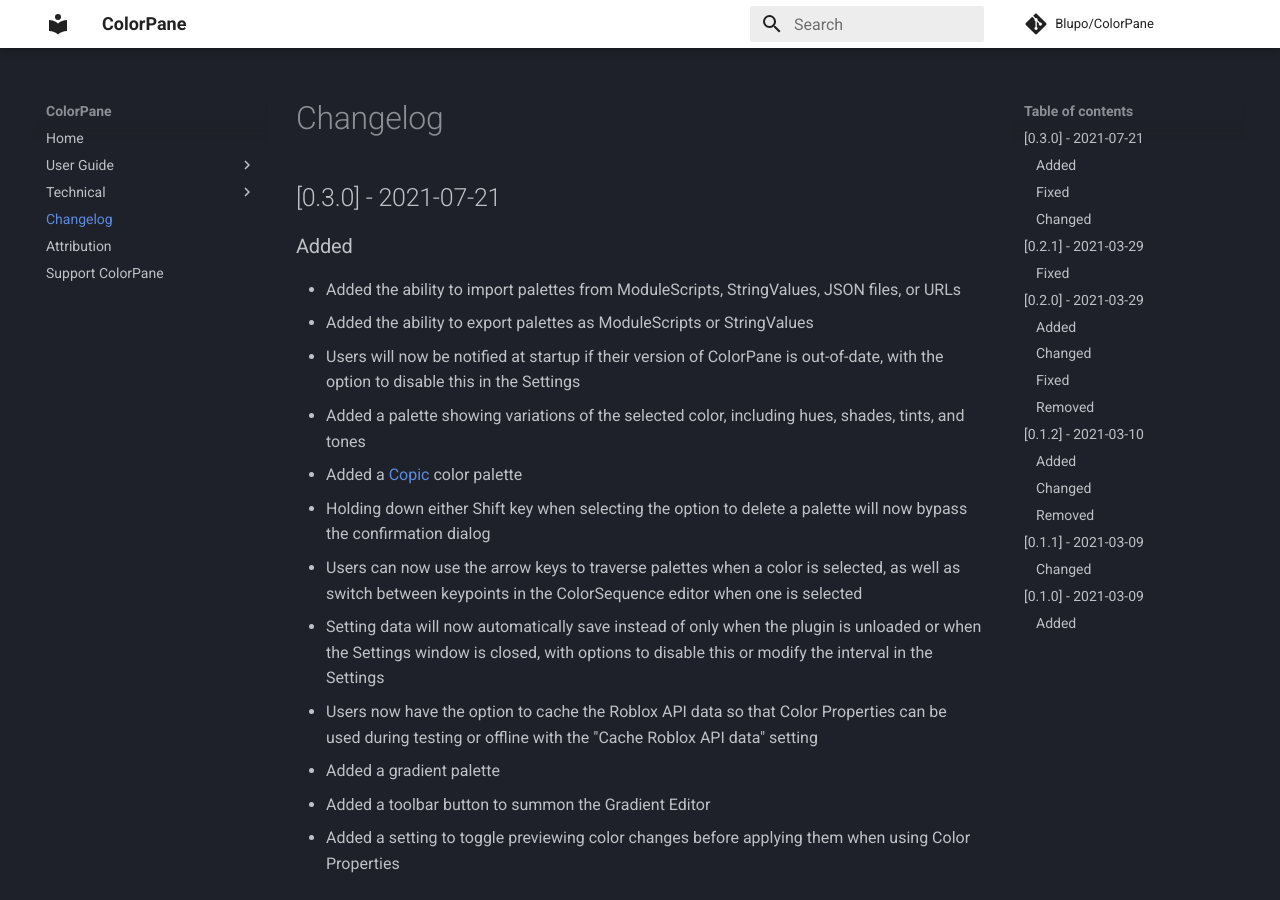
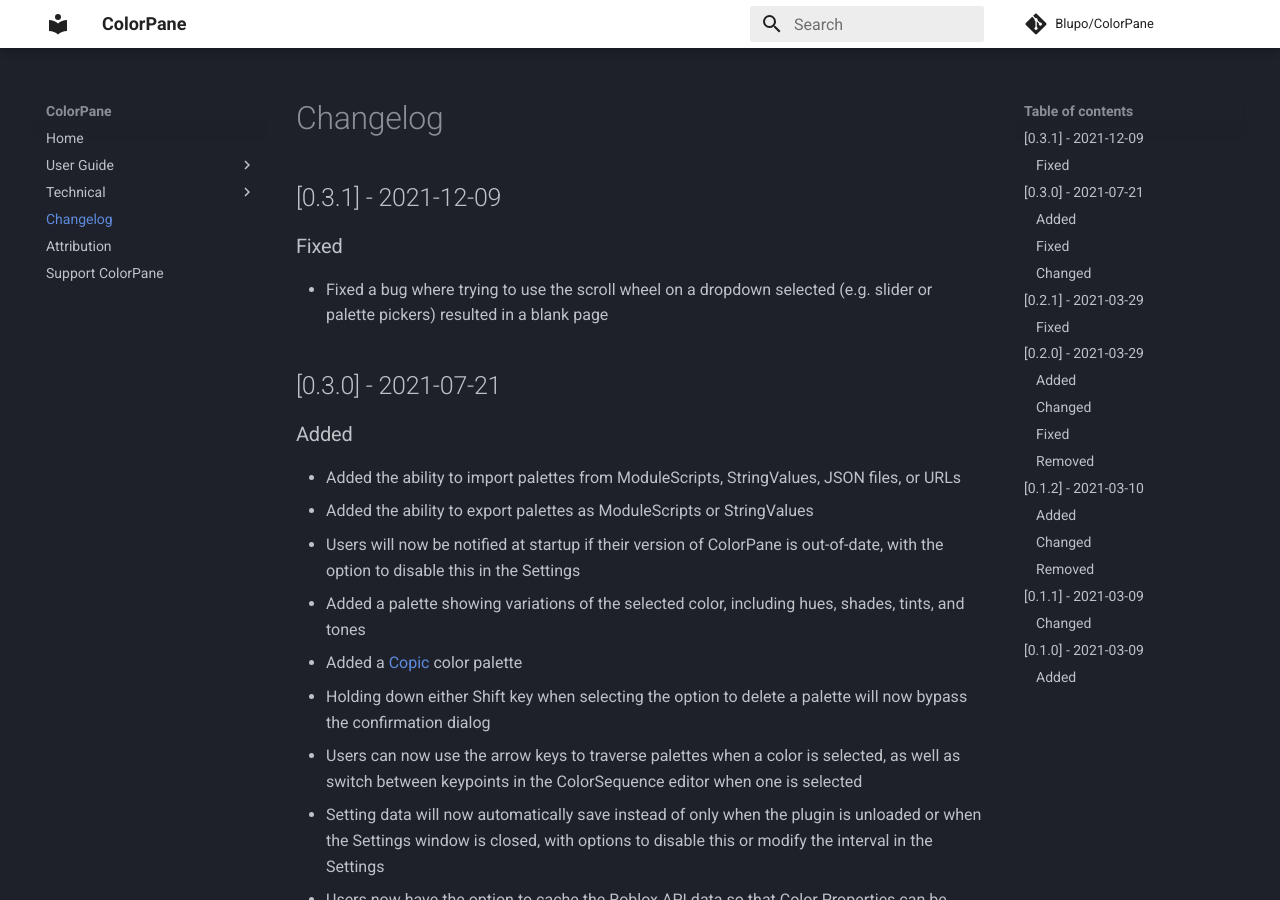
Before and after one commit to Blupo/ColorPane, an MkDocs documentation site: the page built from docs/changelog.md, in a window 1280 px wide and 900 px high. Built offline with MkDocs 1.6.1 and Material for MkDocs 9.7.7, drawn with Linux system fonts in a browser that asks for light colours; comment, search, counter and statistics services are not loaded.

Commit message:
Fix a Dropdown bug
- Bump Rojo

```diff
--- a/docs/changelog.md
+++ b/docs/changelog.md
@@ -1,3 +1,8 @@
+## [0.3.1] - 2021-12-09
+
+### Fixed
+- Fixed a bug where trying to use the scroll wheel on a dropdown selected (e.g. slider or palette pickers) resulted in a blank page
+
 ## [0.3.0] - 2021-07-21
 
 ### Added
--- a/foreman.toml
+++ b/foreman.toml
@@ -1,2 +1,2 @@
 [tools]
-rojo = { source = "rojo-rbx/rojo", version = "6.2.0" }
+rojo = { source = "rojo-rbx/rojo", version = "7.0.0-rc.3" }
```
Also changed, not shown: 2 other files.
